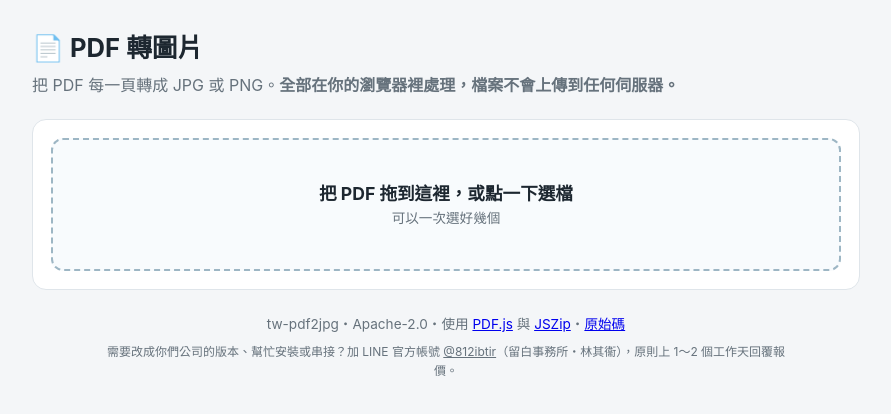
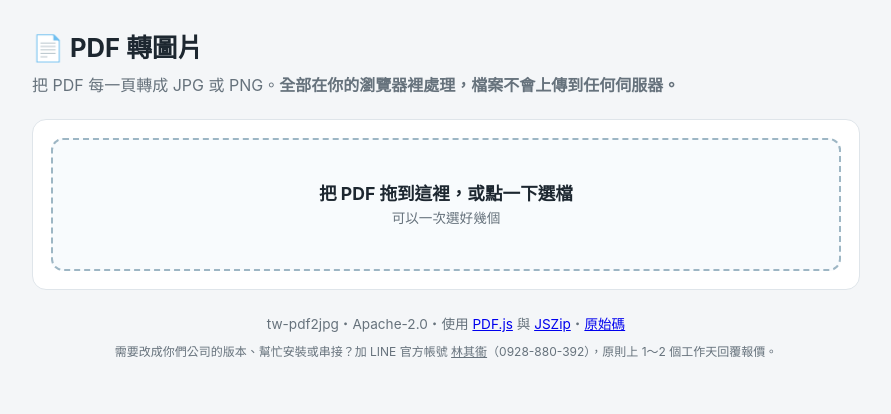
Before and after one commit to Larryveryhandsome/tw-pdf2jpg, a website: page index.html in a window 1280 px wide. Shown: the whole page, without its empty margins (194-1085 px from the left). Drawn offline with nearby package versions, Linux system fonts and the light colour scheme.

Commit message:
客製化聯絡方式改為林其衞本人 LINE 與電話 0928-880-392
Co-Authored-By: Claude Opus 5.5 <noreply@anthropic.com>

```diff
--- a/index.html
+++ b/index.html
@@ -68,7 +68,7 @@ footer{color:var(--muted);font-size:.85rem;text-align:center;margin-top:24px}[hi
     <div class="results" id="results"></div>
   </section>
 
-  <footer>tw-pdf2jpg・Apache-2.0・使用 <a href="https://mozilla.github.io/pdf.js/">PDF.js</a> 與 <a href="https://stuk.github.io/jszip/">JSZip</a>・<a href="https://github.com/Larryveryhandsome/tw-pdf2jpg">原始碼</a><p class="custom-ad">需要改成你們公司的版本、幫忙安裝或串接？加 LINE 官方帳號 <a href="https://line.me/R/ti/p/@812ibtir" target="_blank" rel="noopener">@812ibtir</a>（留白事務所・林其衞），原則上 1～2 個工作天回覆報價。</p></footer>
+  <footer>tw-pdf2jpg・Apache-2.0・使用 <a href="https://mozilla.github.io/pdf.js/">PDF.js</a> 與 <a href="https://stuk.github.io/jszip/">JSZip</a>・<a href="https://github.com/Larryveryhandsome/tw-pdf2jpg">原始碼</a><p class="custom-ad">需要改成你們公司的版本、幫忙安裝或串接？加 LINE 官方帳號 <a href="https://line.me/ti/p/xzHT2IywOM" target="_blank" rel="noopener">林其衞</a>（0928-880-392），原則上 1～2 個工作天回覆報價。</p></footer>
 </main>
 <script src="https://cdnjs.cloudflare.com/ajax/libs/jszip/3.10.1/jszip.min.js" integrity="sha512-XMVd28F1oH/O71fzwBnV7HucLxVwtxf26XV8P4wPk26EDxuGZ91N8bsOttmnomcCD3CS5ZMRL50H0GgOHvegtg==" crossorigin="anonymous" referrerpolicy="no-referrer"></script>
 <script src="js/pdf2img.js"></script>
```
Also changed, not shown: README.md, 1 other file.
